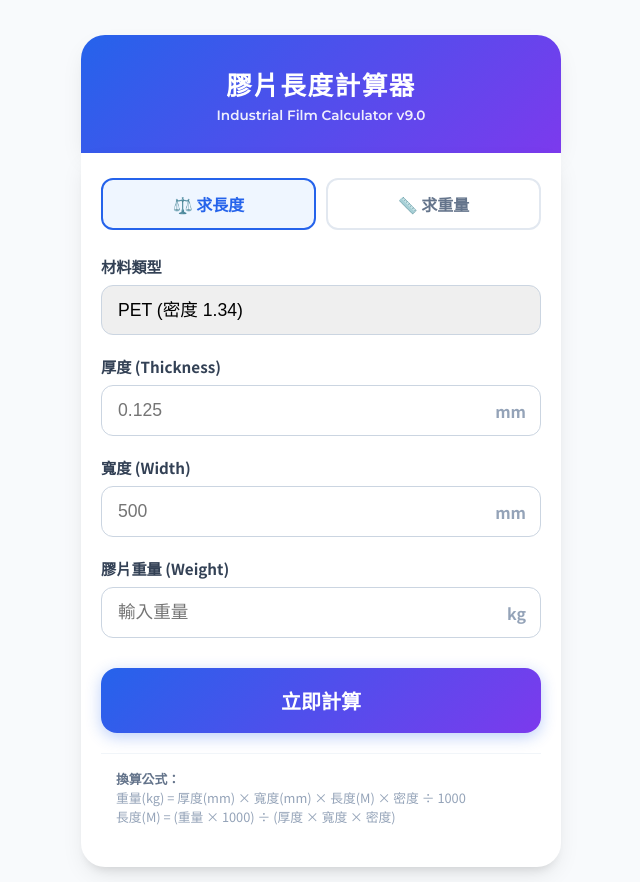
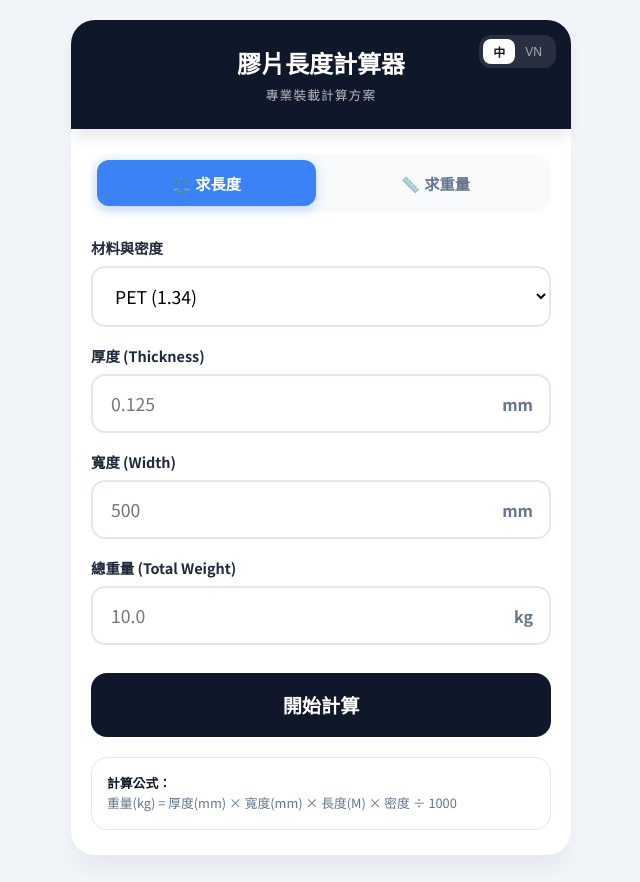
Before and after one commit to lanone100/fromingpp, a plain HTML site: page index.html in a window 1280 px wide. Shown: the whole page, without its empty margins (319-959 px from the left). Drawn offline with Linux system fonts and the light colour scheme.

Commit message:
更新 index.html via EZPage

```diff
--- a/index.html
+++ b/index.html
@@ -3,14 +3,18 @@
 <head>
     <meta charset="UTF-8">
     <meta name="viewport" content="width=device-width, initial-scale=1.0, maximum-scale=1.0, user-scalable=no">
-    <title>膠片長度計算器 v9</title>
-    <link href="https://fonts.googleapis.com/css2?family=Noto+Sans+TC:wght@400;700&family=Montserrat:wght@600&display=swap" rel="stylesheet">
+    <title>膠片長度計算器 | Máy tính màng phim</title>
+    <link href="https://fonts.googleapis.com/css2?family=Noto+Sans+TC:wght@400;700&family=Lexend:wght@400;600&display=swap" rel="stylesheet">
     <style>
         :root {
-            --brand-blue: #2563eb;
-            --brand-gradient: linear-gradient(135deg, #2563eb 0%, #7c3aed 100%);
-            --bg-soft: #f8fafc;
-            --card-shadow: 0 10px 25px -5px rgba(0, 0, 0, 0.1), 0 8px 10px -6px rgba(0, 0, 0, 0.1);
+            --primary: #0f172a;
+            --accent: #3b82f6;
+            --accent-hover: #2563eb;
+            --bg: #f1f5f9;
+            --card-bg: #ffffff;
+            --text-main: #1e293b;
+            --text-muted: #64748b;
+            --success: #10b981;
         }
 
         * {
@@ -22,263 +26,359 @@
 
         body {
             font-family: 'Noto Sans TC', sans-serif;
-            background-color: var(--bg-soft);
-            color: #1e293b;
+            background-color: var(--bg);
+            color: var(--text-main);
             display: flex;
             justify-content: center;
             min-height: 100vh;
-            padding: 15px;
+            padding: 10px;
         }
 
-        .wrapper {
+        .app-container {
             width: 100%;
-            max-width: 480px;
-            margin-top: 20px;
+            max-width: 500px;
+            margin: 10px auto;
         }
 
-        /* 標題區域 */
-        .header-panel {
-            background: var(--brand-gradient);
+        /* 頂部語言與標題 */
+        .glass-header {
+            background: var(--primary);
+            color: white;
+            padding: 25px 20px;
             border-radius: 24px 24px 0 0;
-            padding: 30px 20px;
             text-align: center;
-            color: white;
-            box-shadow: var(--card-shadow);
+            position: relative;
+            box-shadow: 0 10px 15px -3px rgba(0, 0, 0, 0.1);
         }
 
-        .header-panel h1 {
-            font-size: 1.6rem;
-            letter-spacing: 1.5px;
+        .lang-toggle {
+            position: absolute;
+            top: 15px;
+            right: 15px;
+            display: flex;
+            background: rgba(255,255,255,0.1);
+            padding: 4px;
+            border-radius: 12px;
+        }
+
+        .lang-btn {
+            padding: 4px 10px;
+            font-size: 0.75rem;
+            border: none;
+            background: transparent;
+            color: rgba(255,255,255,0.6);
+            cursor: pointer;
+            border-radius: 8px;
+            transition: 0.2s;
+        }
+
+        .lang-btn.active {
+            background: white;
+            color: var(--primary);
             font-weight: 700;
+        }
+
+        .glass-header h1 {
+            font-family: 'Lexend', sans-serif;
+            font-size: 1.5rem;
             margin-bottom: 5px;
         }
 
-        .header-panel p {
-            font-size: 0.85rem;
-            opacity: 0.9;
-            font-family: 'Montserrat', sans-serif;
+        .glass-header p {
+            font-size: 0.8rem;
+            opacity: 0.7;
+            text-transform: uppercase;
+            letter-spacing: 1px;
         }
 
-        /* 主要內容卡片 */
+        /* 內容區 */
         .main-card {
-            background: white;
+            background: var(--card-bg);
+            padding: 25px 20px;
             border-radius: 0 0 24px 24px;
-            padding: 25px 20px;
-            box-shadow: var(--card-shadow);
+            box-shadow: 0 20px 25px -5px rgba(0, 0, 0, 0.05);
         }
 
-        /* 模式切換按鈕 */
-        .mode-selector {
-            display: grid;
-            grid-template-columns: 1fr 1fr;
+        /* 模式選擇 */
+        .tab-group {
+            display: flex;
             gap: 10px;
             margin-bottom: 25px;
+            background: #f8fafc;
+            padding: 6px;
+            border-radius: 16px;
         }
 
-        .mode-tab {
+        .tab-btn {
+            flex: 1;
             padding: 12px;
-            border: 2px solid #e2e8f0;
-            border-radius: 12px;
-            background: white;
-            color: #64748b;
+            border: none;
+            background: transparent;
+            color: var(--text-muted);
             font-weight: 700;
             cursor: pointer;
+            border-radius: 12px;
             transition: 0.3s;
-            text-align: center;
+            font-size: 0.95rem;
         }
 
-        .mode-tab.active {
-            border-color: var(--brand-blue);
-            color: var(--brand-blue);
-            background: #eff6ff;
+        .tab-btn.active {
+            background: var(--accent);
+            color: white;
+            box-shadow: 0 4px 12px rgba(59, 130, 246, 0.3);
         }
 
-        /* 表單設計 */
-        .form-row {
-            margin-bottom: 20px;
+        /* 表單樣式 */
+        .field {
+            margin-bottom: 18px;
         }
 
-        .form-row label {
+        .field label {
             display: block;
-            font-size: 0.95rem;
+            font-size: 0.9rem;
             font-weight: 700;
-            color: #334155;
+            color: var(--text-main);
             margin-bottom: 8px;
         }
 
-        .input-wrapper {
+        .input-group {
             position: relative;
         }
 
-        .input-wrapper input, .input-wrapper select {
+        .input-group input, .input-group select {
             width: 100%;
-            padding: 14px 16px;
-            border: 1.5px solid #cbd5e1;
-            border-radius: 12px;
+            padding: 15px 18px;
+            border: 2px solid #e2e8f0;
+            border-radius: 14px;
             font-size: 1.1rem;
+            font-family: inherit;
             outline: none;
             transition: 0.2s;
-            appearance: none;
+            background: white;
         }
 
-        .input-wrapper input:focus {
-            border-color: var(--brand-blue);
-            box-shadow: 0 0 0 4px rgba(37, 99, 235, 0.1);
+        .input-group input:focus {
+            border-color: var(--accent);
+            box-shadow: 0 0 0 4px rgba(59, 130, 246, 0.1);
         }
 
-        .unit-tag {
+        .unit-label {
             position: absolute;
-            right: 15px;
+            right: 18px;
             top: 50%;
             transform: translateY(-50%);
-            color: #94a3b8;
-            font-weight: 700;
+            color: var(--text-muted);
+            font-weight: 600;
             pointer-events: none;
         }
 
-        /* 計算按鈕 */
-        .btn-calc {
+        /* 按鈕 */
+        .btn-submit {
             width: 100%;
-            background: var(--brand-gradient);
+            background: var(--primary);
             color: white;
             border: none;
             padding: 18px;
             border-radius: 16px;
-            font-size: 1.25rem;
+            font-size: 1.2rem;
             font-weight: 700;
             cursor: pointer;
-            box-shadow: 0 4px 15px rgba(37, 99, 235, 0.3);
             margin-top: 10px;
-            transition: transform 0.1s;
+            transition: background 0.2s;
         }
 
-        .btn-calc:active {
-            transform: scale(0.97);
+        .btn-submit:hover { background: #000; }
+        .btn-submit:active { transform: scale(0.98); }
+
+        /* 結果顯示 */
+        .result-panel {
+            margin-top: 25px;
+            padding: 20px;
+            background: #f0fdf4;
+            border: 2px solid var(--success);
+            border-radius: 18px;
+            display: none;
+            animation: slideUp 0.3s ease-out;
         }
 
-        /* 結果顯示 */
-        #result-box {
-            margin-top: 25px;
-            background: #f1f5f9;
-            border-radius: 16px;
-            padding: 20px;
-            display: none;
-            border-left: 6px solid var(--brand-blue);
+        @keyframes slideUp {
+            from { opacity: 0; transform: translateY(10px); }
+            to { opacity: 1; transform: translateY(0); }
         }
 
-        .result-title {
-            font-size: 0.9rem;
-            color: #64748b;
-            margin-bottom: 5px;
+        .result-label { color: var(--text-muted); font-size: 0.85rem; }
+        .result-value {
+            font-size: 1.8rem;
+            font-weight: 800;
+            color: var(--success);
+            display: flex;
+            align-items: baseline;
+            gap: 5px;
         }
 
-        .result-value {
-            font-size: 2rem;
-            font-weight: 800;
-            color: #0f172a;
-            word-break: break-all;
+        /* 公式區 */
+        .formula-card {
+            margin-top: 20px;
+            background: #fff;
+            padding: 15px;
+            border-radius: 16px;
+            border: 1px solid #e2e8f0;
+            font-size: 0.8rem;
+            color: var(--text-muted);
+            line-height: 1.6;
         }
 
-        /* 腳註公式 */
-        .footer-info {
-            margin-top: 20px;
-            padding: 15px;
-            font-size: 0.8rem;
-            color: #94a3b8;
-            border-top: 1px solid #f1f5f9;
-            line-height: 1.5;
-        }
-
-        .footer-info b { color: #64748b; }
+        .formula-card b { color: var(--primary); }
     </style>
 </head>
 <body>
 
-<div class="wrapper">
-    <div class="header-panel">
-        <h1>膠片長度計算器</h1>
-        <p>Industrial Film Calculator v9.0</p>
+<div class="app-container">
+    <div class="glass-header">
+        <div class="lang-toggle">
+            <button class="lang-btn active" id="btn-zh" onclick="setLang('zh')">中</button>
+            <button class="lang-btn" id="btn-vi" onclick="setLang('vi')">VN</button>
+        </div>
+        <h1 id="title">膠片長度計算器</h1>
+        <p id="subtitle">Film Calculation Solution</p>
     </div>
 
     <div class="main-card">
-        <div class="mode-selector">
-            <div class="mode-tab active" onclick="setMode('L', this)">⚖️ 求長度</div>
-            <div class="mode-tab" onclick="setMode('W', this)">📏 求重量</div>
+        <div class="tab-group">
+            <button class="tab-btn active" id="tab-l" onclick="setMode('L', this)">⚖️ <span data-zh="求長度" data-vi="Tìm Chiều Dài">求長度</span></button>
+            <button class="tab-btn" id="tab-w" onclick="setMode('W', this)">📏 <span data-zh="求重量" data-vi="Tìm Trọng Lượng">求重量</span></button>
         </div>
 
-        <div class="form-row">
-            <label>材料類型</label>
-            <div class="input-wrapper">
+        <div class="field">
+            <label id="lbl-mat">材料與密度</label>
+            <div class="input-group">
                 <select id="density">
-                    <option value="1.34">PET (密度 1.34)</option>
-                    <option value="0.91">PP (密度 0.91)</option>
-                    <option value="1.38">PVC (密度 1.38)</option>
+                    <option value="1.34">PET (1.34)</option>
+                    <option value="0.91">PP (0.91)</option>
+                    <option value="1.38">PVC (1.38)</option>
+                    <option value="0.92">PE (0.92)</option>
                 </select>
             </div>
         </div>
 
-        <div class="form-row">
-            <label>厚度 (Thickness)</label>
-            <div class="input-wrapper">
+        <div class="field">
+            <label id="lbl-t">厚度 (Thickness)</label>
+            <div class="input-group">
                 <input type="number" id="t" placeholder="0.125" step="0.001" inputmode="decimal">
-                <span class="unit-tag">mm</span>
+                <span class="unit-label">mm</span>
             </div>
         </div>
 
-        <div class="form-row">
-            <label>寬度 (Width)</label>
-            <div class="input-wrapper">
+        <div class="field">
+            <label id="lbl-w">寬度 (Width)</label>
+            <div class="input-group">
                 <input type="number" id="w" placeholder="500" step="0.1" inputmode="decimal">
-                <span class="unit-tag">mm</span>
+                <span class="unit-label">mm</span>
             </div>
         </div>
 
-        <div class="form-row" id="row-weight">
-            <label>膠片重量 (Weight)</label>
-            <div class="input-wrapper">
-                <input type="number" id="weight" placeholder="輸入重量" step="0.01" inputmode="decimal">
-                <span class="unit-tag">kg</span>
+        <div class="field" id="box-weight">
+            <label id="lbl-weight">總重量 (Total Weight)</label>
+            <div class="input-group">
+                <input type="number" id="weight" placeholder="10.0" step="0.01" inputmode="decimal">
+                <span class="unit-label">kg</span>
             </div>
         </div>
 
-        <div class="form-row" id="row-length" style="display:none;">
-            <label>膠片長度 (Length)</label>
-            <div class="input-wrapper">
-                <input type="number" id="length" placeholder="輸入長度" step="1" inputmode="decimal">
-                <span class="unit-tag">M</span>
+        <div class="field" id="box-length" style="display:none;">
+            <label id="lbl-length">總長度 (Total Length)</label>
+            <div class="input-group">
+                <input type="number" id="length" placeholder="200" step="1" inputmode="decimal">
+                <span class="unit-label">M</span>
             </div>
         </div>
 
-        <button class="btn-calc" onclick="calculate()">立即計算</button>
+        <button class="btn-submit" id="btn-calc" onclick="calculate()">開始計算計算</button>
 
-        <div id="result-box">
-            <p class="result-title" id="res-label">計算結果</p>
-            <div class="result-value" id="res-value">--</div>
+        <div class="result-panel" id="resultArea">
+            <div class="result-label" id="res-label">換算結果：</div>
+            <div class="result-value">
+                <span id="res-val">--</span>
+                <small id="res-unit" style="font-size: 1rem;"></small>
+            </div>
         </div>
 
-        <div class="footer-info">
-            <b>換算公式：</b><br>
-            重量(kg) = 厚度(mm) × 寬度(mm) × 長度(M) × 密度 ÷ 1000<br>
-            長度(M) = (重量 × 1000) ÷ (厚度 × 寬度 × 密度)
+        <div class="formula-card">
+            <b id="f-title">計算公式：</b><br>
+            <span id="f-content">
+                重量(kg) = 厚度(mm) × 寬度(mm) × 長度(M) × 密度 ÷ 1000
+            </span>
         </div>
     </div>
 </div>
 
 <script>
-    let mode = 'L'; // L: 求長度, W: 求重量
+    let currentLang = 'zh';
+    let mode = 'L';
+
+    const translations = {
+        zh: {
+            title: "膠片長度計算器",
+            subtitle: "專業裝載計算方案",
+            lblMat: "材料與密度",
+            lblT: "厚度 (Thickness)",
+            lblW: "寬度 (Width)",
+            lblWeight: "總重量 (Total Weight)",
+            lblLength: "總長度 (Total Length)",
+            btnCalc: "開始計算",
+            resLabel: "換算結果：",
+            fTitle: "計算公式：",
+            fContent: "重量(kg) = 厚度(mm) × 寬度(mm) × 長度(M) × 密度 ÷ 1000",
+            msgError: "請完整輸入數值！"
+        },
+        vi: {
+            title: "Máy tính màng phim",
+            subtitle: "Giải pháp tính toán tải trọng",
+            lblMat: "Vật liệu & Mật độ",
+            lblT: "Độ dày (Thickness)",
+            lblW: "Chiều rộng (Width)",
+            lblWeight: "Tổng trọng lượng",
+            lblLength: "Tổng chiều dài",
+            btnCalc: "Bắt đầu tính",
+            resLabel: "Kết quả chuyển đổi:",
+            fTitle: "Công thức tính:",
+            fContent: "Trọng lượng(kg) = Dày(mm) × Rộng(mm) × Dài(M) × Mật độ ÷ 1000",
+            msgError: "Vui lòng nhập đầy đủ giá trị!"
+        }
+    };
+
+    function setLang(lang) {
+        currentLang = lang;
+        document.getElementById('btn-zh').classList.toggle('active', lang === 'zh');
+        document.getElementById('btn-vi').classList.toggle('active', lang === 'vi');
+
+        // 更新文字
+        const t = translations[lang];
+        document.getElementById('title').innerText = t.title;
+        document.getElementById('subtitle').innerText = t.subtitle;
+        document.getElementById('lbl-mat').innerText = t.lblMat;
+        document.getElementById('lbl-t').innerText = t.lblT;
+        document.getElementById('lbl-w').innerText = t.lblW;
+        document.getElementById('lbl-weight').innerText = t.lblWeight;
+        document.getElementById('lbl-length').innerText = t.lblLength;
+        document.getElementById('btn-calc').innerText = t.btnCalc;
+        document.getElementById('res-label').innerText = t.resLabel;
+        document.getElementById('f-title').innerText = t.fTitle;
+        document.getElementById('f-content').innerText = t.fContent;
+
+        // 更新 Tab 內容
+        document.querySelectorAll('[data-zh]').forEach(el => {
+            el.innerText = el.getAttribute(`data-${lang}`);
+        });
+    }
 
     function setMode(m, el) {
         mode = m;
-        // 切換 Tab 樣式
-        document.querySelectorAll('.mode-tab').forEach(t => t.classList.remove('active'));
+        document.querySelectorAll('.tab-btn').forEach(b => b.classList.remove('active'));
         el.classList.add('active');
-
-        // 切換顯示欄位
-        document.getElementById('row-weight').style.display = (m === 'L') ? 'block' : 'none';
-        document.getElementById('row-length').style.display = (m === 'W') ? 'block' : 'none';
-
-        // 重置結果
-        document.getElementById('result-box').style.display = 'none';
+        document.getElementById('box-weight').style.display = m === 'L' ? 'block' : 'none';
+        document.getElementById('box-length').style.display = m === 'W' ? 'block' : 'none';
+        document.getElementById('resultArea').style.display = 'none';
     }
 
     function calculate() {
@@ -286,36 +386,33 @@
         const t = parseFloat(document.getElementById('t').value);
         const w = parseFloat(document.getElementById('w').value);
 
-        if (!t || !w) {
-            alert("請輸入厚度與寬度！");
+        if(!t || !w) {
+            alert(translations[currentLang].msgError);
             return;
         }
 
-        let result = 0;
+        let val = 0;
         let unit = "";
-        let label = "";
 
         if (mode === 'L') {
             const weight = parseFloat(document.getElementById('weight').value);
-            if (!weight) { alert("請輸入重量！"); return; }
-            result = (weight * 1000) / (t * w * d);
+            if(!weight) { alert(translations[currentLang].msgError); return; }
+            val = (weight * 1000) / (t * w * d);
             unit = " M";
-            label = "換算總長度：";
         } else {
             const length = parseFloat(document.getElementById('length').value);
-            if (!length) { alert("請輸入長度！"); return; }
-            result = (t * w * length * d) / 1000;
+            if(!length) { alert(translations[currentLang].msgError); return; }
+            val = (t * w * length * d) / 1000;
             unit = " kg";
-            label = "預估總重量：";
         }
 
-        // 顯示結果
-        const resBox = document.getElementById('result-box');
-        document.getElementById('res-label').innerText = label;
-        document.getElementById('res-value').innerText = result.toLocaleString(undefined, {minimumFractionDigits: 2, maximumFractionDigits: 3}) + unit;
+        document.getElementById('res-val').innerText = val.toLocaleString(undefined, {maximumFractionDigits: 3});
+        document.getElementById('res-unit').innerText = unit;
+        document.getElementById('resultArea').style.display = 'block';
+    }
 
-        resBox.style.display = 'block';
-    }
+    // 初始化語言
+    setLang('zh');
 </script>
 
 </body>
```
